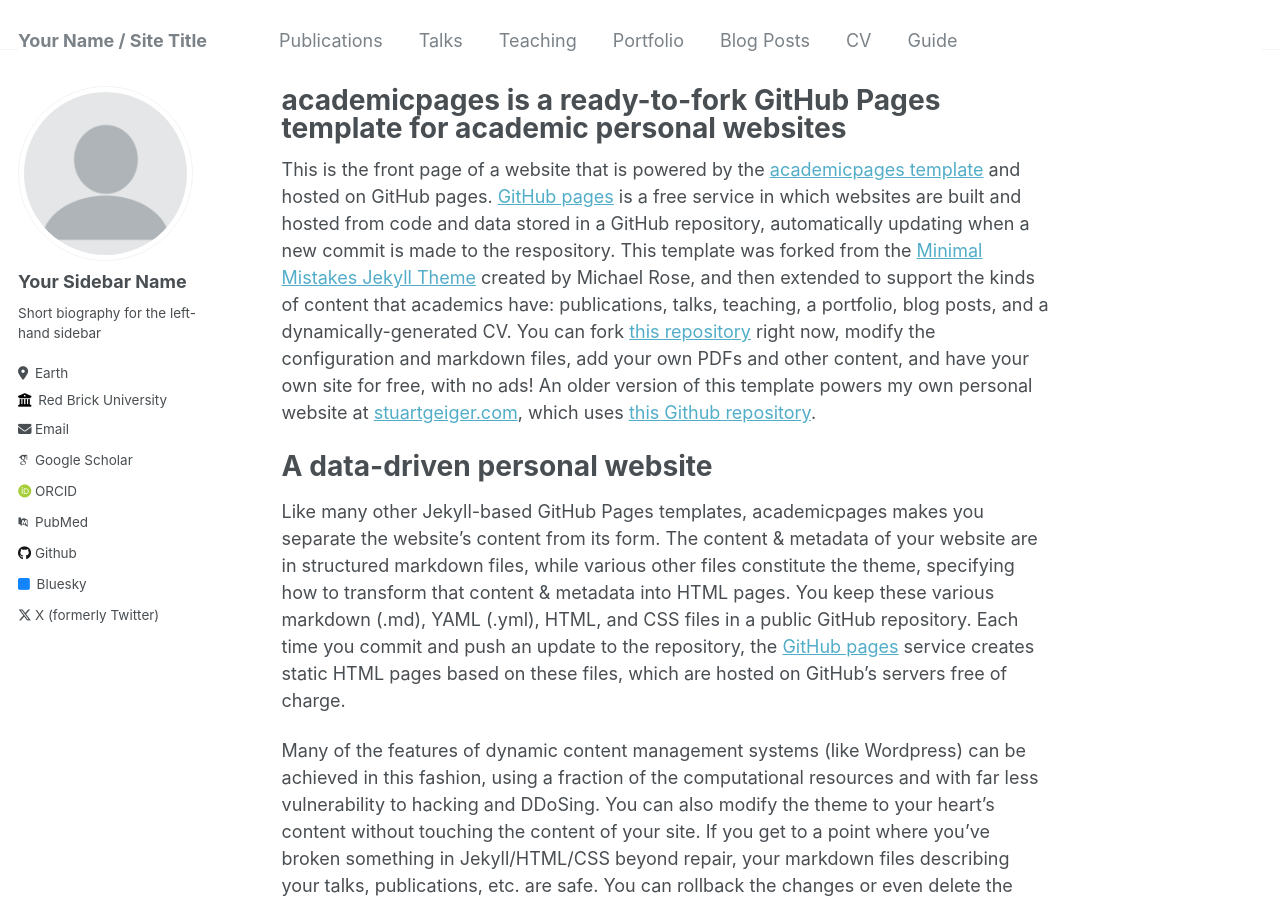
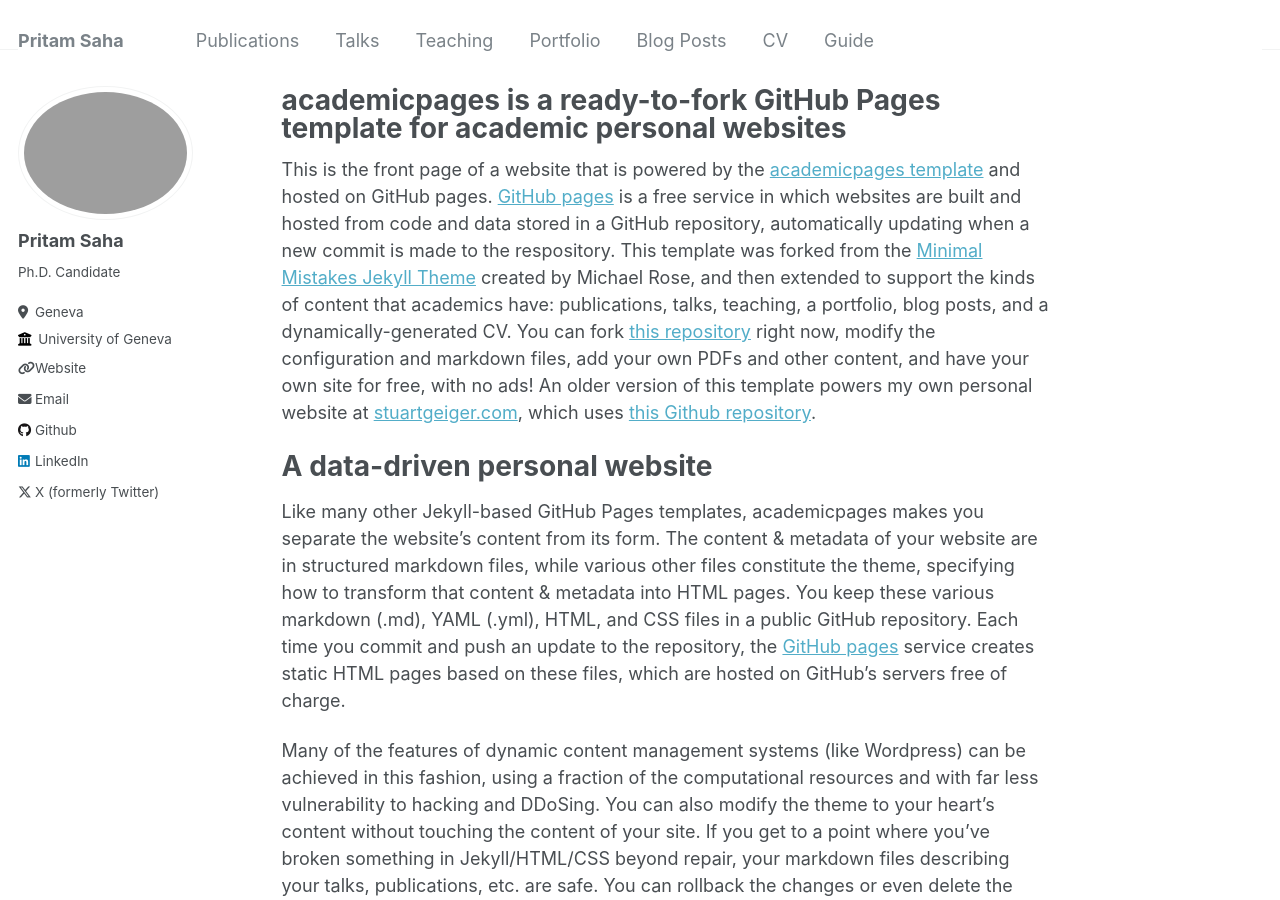
Before and after one commit to s-pritam/s-pritam.github.io, a Jekyll site: the page built from _pages/about.md, in a window 1280 px wide and 900 px high. Built offline with Jekyll 4.4.1, drawn with Linux system fonts in a browser that asks for light colours; some web fonts are replaced.

```diff
--- a/_config.yml
+++ b/_config.yml
@@ -8,46 +8,46 @@
 
 # Basic Site Settings
 locale                   : "en-US"
-title                    : "Your Name / Site Title"
+title                    : "Pritam Saha"
 title_separator          : "-"
-name                     : &name "Your Name"
-description              : &description "personal description"
-url                      : https://academicpages.github.io # the base hostname & protocol for your site e.g. "https://mmistakes.github.io"
+name                     : &name "Pritam Saha"
+description              : &description "Ph.D. Candidate"
+url                      : https://s-pritam.github.io # the base hostname & protocol for your site e.g. "https://mmistakes.github.io"
 baseurl                  : "" # the subpath of your site, e.g. "/blog"
-repository               : "academicpages/academicpages.github.io"
+repository               : "s-pritam/s-pritam.github.io"
 
 # Site Author - The following control what appear as part of the author content on the side bar.
 #               If a field is blank the icon and link will not appear, otherwise it will be shown.
 #               Additional customization can be done by editing /_includes/author-profile.html
 author:
   # Biographic information
-  avatar           : "profile.png"
-  name             : "Your Sidebar Name"
+  avatar           : "profile.jpg"
+  name             : "Pritam Saha"
   pronouns         : # example: "she/her"
-  bio              : "Short biography for the left-hand sidebar"
-  location         : "Earth"
-  employer         : "Red Brick University"
-  uri              : # URL
-  email            : "none@example.org"
+  bio              : "Ph.D. Candidate"
+  location         : "Geneva"
+  employer         : "University of Geneva"
+  uri              : "https://www.unige.ch/gsem/en/research/institutes/iee/team/phd/pritam-saha/"
+  email            : "Pritam.Saha@unige.ch"
 
   # Academic websites
   arxiv            : # URL - Update with the correct link to your profile
-  googlescholar    : "https://scholar.google.com/citations?user=PS_CX0AAAAAJ"
+  googlescholar    : # "https://scholar.google.com/citations?user=PS_CX0AAAAAJ"
   impactstory      : # URL
-  orcid            : "http://orcid.org/yourorcidurl"
-  pubmed           : "https://www.ncbi.nlm.nih.gov/pubmed/?term=john+snow"
+  orcid            : # "http://orcid.org/yourorcidurl"
+  pubmed           : # "https://www.ncbi.nlm.nih.gov/pubmed/?term=john+snow"
   researchgate     : # URL
 
   # Repositories and software development
   bitbucket        : # Username - Update with your username on the site
   codepen          : # Username
   dribbble         : # Username
-  github           : "academicpages"
+  github           : "s-pritam"
   kaggle           : # Username
   stackoverflow    : # User number or user number and name (i.e., use "1" or "1/jeff-atwood")
 
   # Social media
-  bluesky          : "bsky.app" # Replace this with you Bluesky username
+  bluesky          : # "bsky.app" # Replace this with you Bluesky username
   facebook         : # Username
   flickr           : # Username
   foursquare       : # Username
@@ -56,7 +56,7 @@ author:
   keybase          : # Username
   instagram        : # Username
   lastfm           : # Username
-  linkedin         : # Username
+  linkedin         : "s-pritam"
   mastodon         : # URL
   medium           : # URL
   pinterest        : # Username
@@ -64,7 +64,7 @@ author:
   steam            : # Username
   telegram         : # URL
   tumblr           : # Username
-  twitter          : "UniofOxford"  # Replace this with your X / Twitter handle
+  twitter          : "pritam_s_"  # Replace this with your X / Twitter handle
   vine             : # Username
   weibo            : # Username
   wikipedia        : # Username
@@ -280,7 +280,7 @@ sass:
 permalink: /:categories/:title/
 # paginate: 5 # amount of posts to show
 # paginate_path: /page:num/
-timezone: America/Los_Angeles # http://en.wikipedia.org/wiki/List_of_tz_database_time_zones
+timezone: Europe/Zurich # http://en.wikipedia.org/wiki/List_of_tz_database_time_zones
 
 
 # Plugins
```
